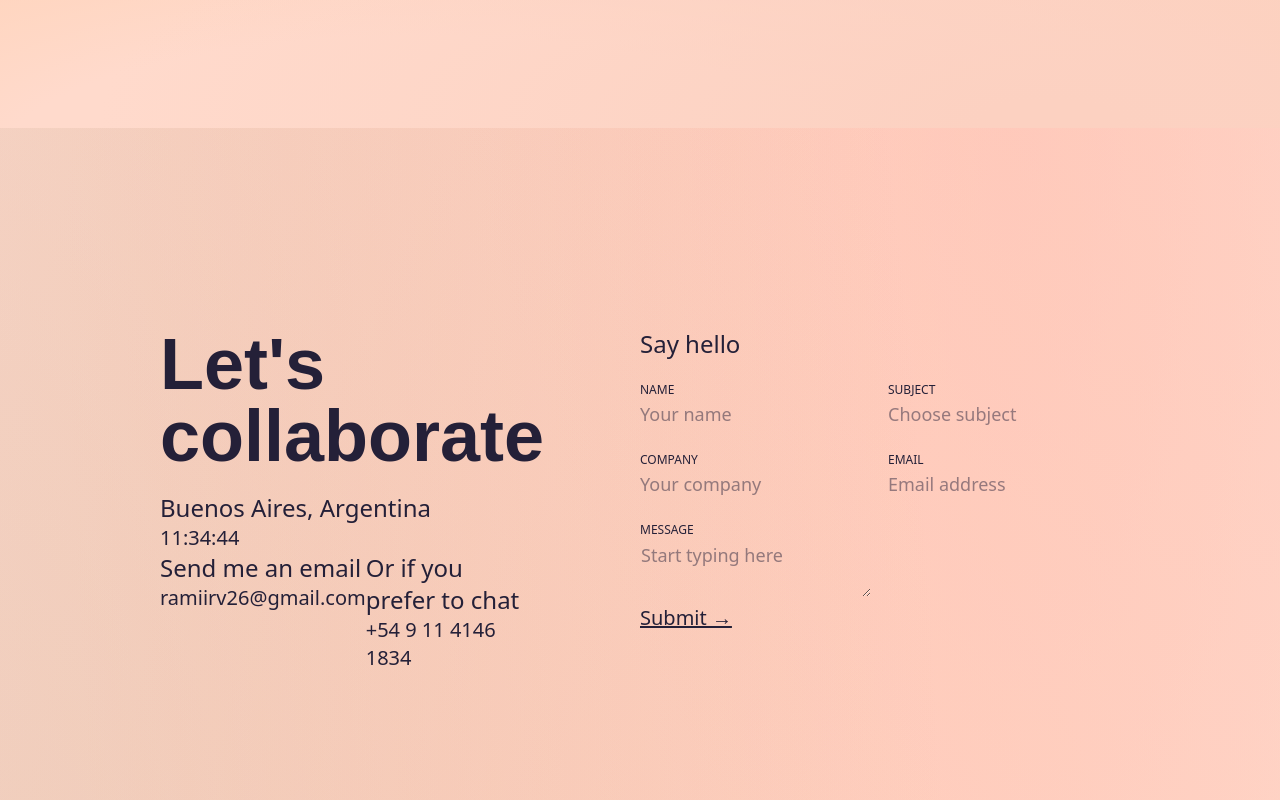
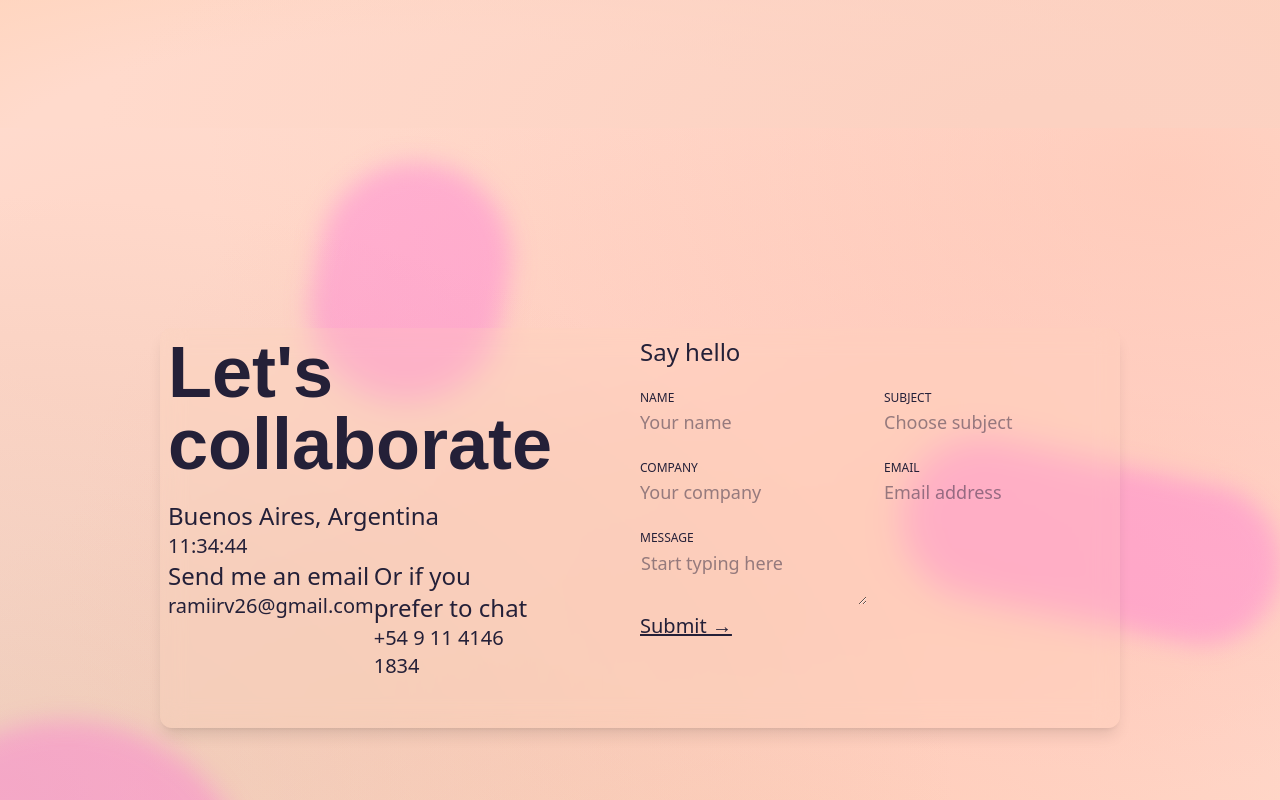
Before and after one commit to RRodriguezViegas/portfolio, a React (Vite) app: page / in a window 1280 px wide. Shown: the part 2240-3040 px from the top of the page. Built offline with nearby package versions, Linux system fonts and the light colour scheme; a web font is replaced by a local one.

Commit message:
the forms for anim

```diff
--- a/src/components/Contact.jsx
+++ b/src/components/Contact.jsx
@@ -87,8 +87,12 @@ function Contact() {
   };
 
   return (
-    <div className="section h-screen flex items-center justify-center text-[#242038]">
-      <div className="w-3/4 h-3/6 flex flexs-row">
+    <div className="about-bg z-0 relative section h-screen flex items-center justify-center text-[#242038]">
+      <div className="parallax-circle -left-40 -bottom-40 absolute -z-10 rounded-full w-96 h-96 bg-[#ff61dd57] blur-md" />
+      <div className="parallax-pill left-3/4 absolute -z-10 rounded-full w-96 h-40 rotate-12 bg-[#ff61dd57] blur-md" />
+      <div className="parallax-oval left-1/4 top-8 absolute -z-10 rounded-full w-48 h-60 rotate-12 bg-[#ff61dd57] blur-md" />
+
+      <div className="w-3/4 h-3/6 flex flexs-row  bg-[#ffd4b82d] rounded-xl shadow-lg p-2 backdrop-blur-md">
         <section className="w-1/2 h-3/4 flex flex-col justify-between">
           <div>
             <h1 className="MuseoModerno text-7xl pb-5">Let's collaborate</h1>
```
